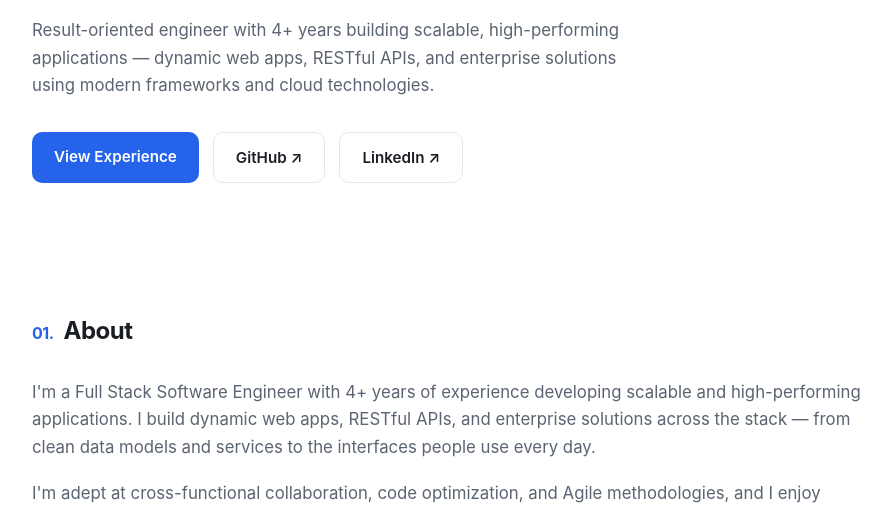
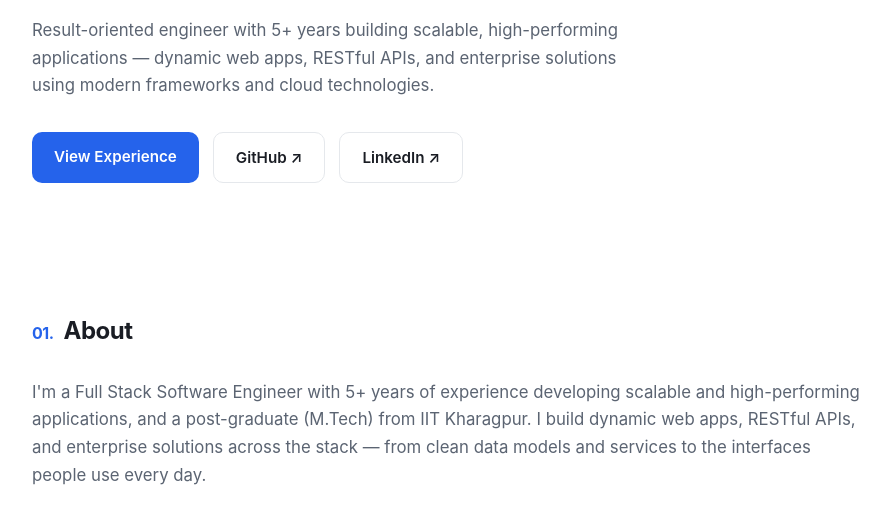
Before and after one commit to Shuvam-Raghuvanshi/Shuvam-Raghuvanshi.github.io, a plain HTML site: page index.html in a window 1280 px wide. Shown: the part 314-819 px from the top of the page, without its empty margins (192-1087 px from the left). Drawn offline with Linux system fonts and the light colour scheme.

Commit message:
Update to 5+ years; mention IIT Kharagpur post-graduation

```diff
--- a/index.html
+++ b/index.html
@@ -3,7 +3,7 @@
 <head>
   <meta charset="UTF-8" />
   <meta name="viewport" content="width=device-width, initial-scale=1.0" />
-  <meta name="description" content="Shuvam Raghuvanshi — Full Stack Software Engineer with 4+ years building scalable web apps, REST APIs, and cloud solutions." />
+  <meta name="description" content="Shuvam Raghuvanshi — Full Stack Software Engineer with 5+ years building scalable web apps, REST APIs, and cloud solutions." />
   <title>Shuvam Raghuvanshi — Full Stack Software Engineer</title>
   <link rel="icon" href="favicon.svg" type="image/svg+xml" />
   <link rel="preconnect" href="https://fonts.googleapis.com" />
@@ -37,7 +37,7 @@
       <h1>Shuvam Raghuvanshi</h1>
       <p class="role">Full Stack Software Engineer | IITian</p>
       <p class="tagline">
-        Result-oriented engineer with 4+ years building scalable, high-performing
+        Result-oriented engineer with 5+ years building scalable, high-performing
         applications — dynamic web apps, RESTful APIs, and enterprise solutions
         using modern frameworks and cloud technologies.
       </p>
@@ -53,10 +53,11 @@
       <h2 class="section-title"><span>01.</span> About</h2>
       <div class="about-grid">
         <p>
-          I'm a Full Stack Software Engineer with 4+ years of experience developing
-          scalable and high-performing applications. I build dynamic web apps,
-          RESTful APIs, and enterprise solutions across the stack — from clean data
-          models and services to the interfaces people use every day.
+          I'm a Full Stack Software Engineer with 5+ years of experience developing
+          scalable and high-performing applications, and a post-graduate (M.Tech)
+          from IIT Kharagpur. I build dynamic web apps, RESTful APIs, and enterprise
+          solutions across the stack — from clean data models and services to the
+          interfaces people use every day.
         </p>
         <p>
           I'm adept at cross-functional collaboration, code optimization, and Agile
```
